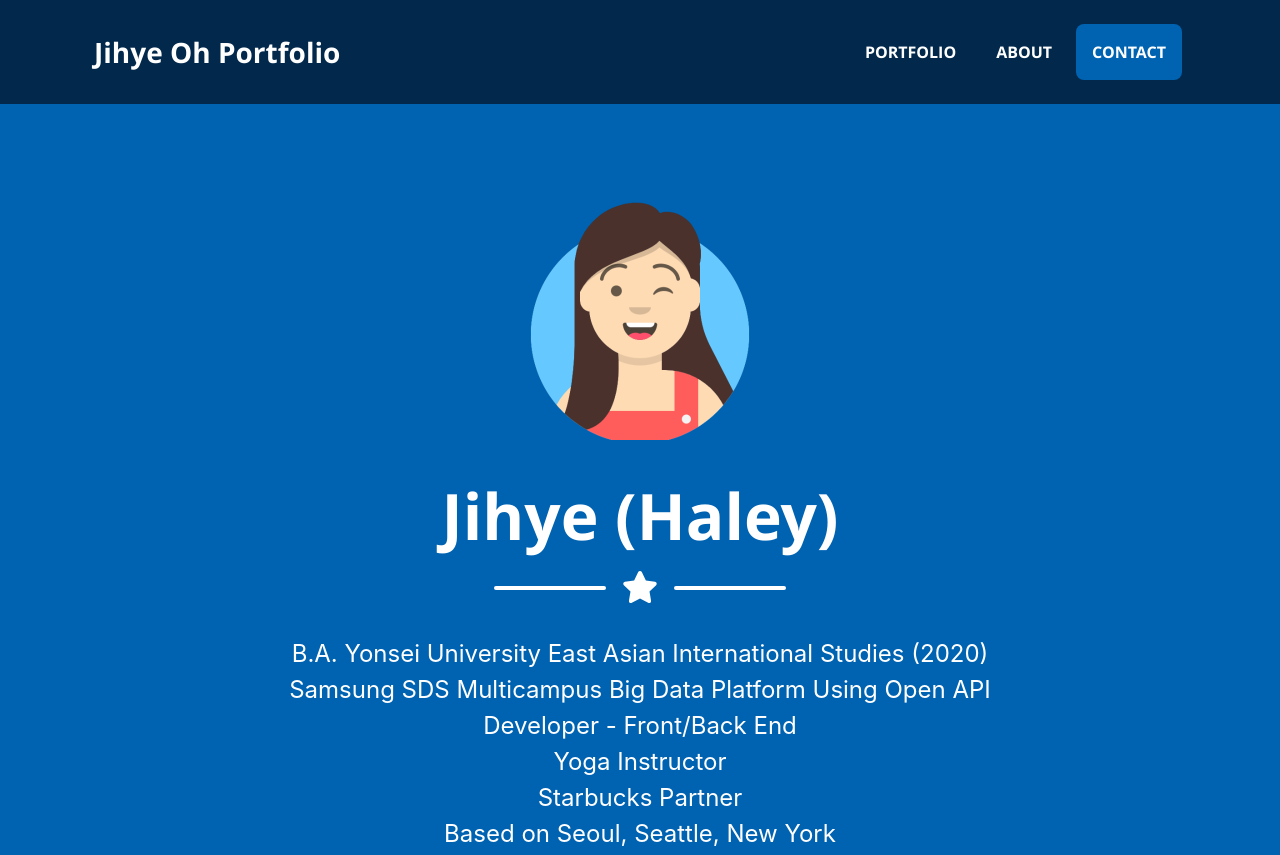
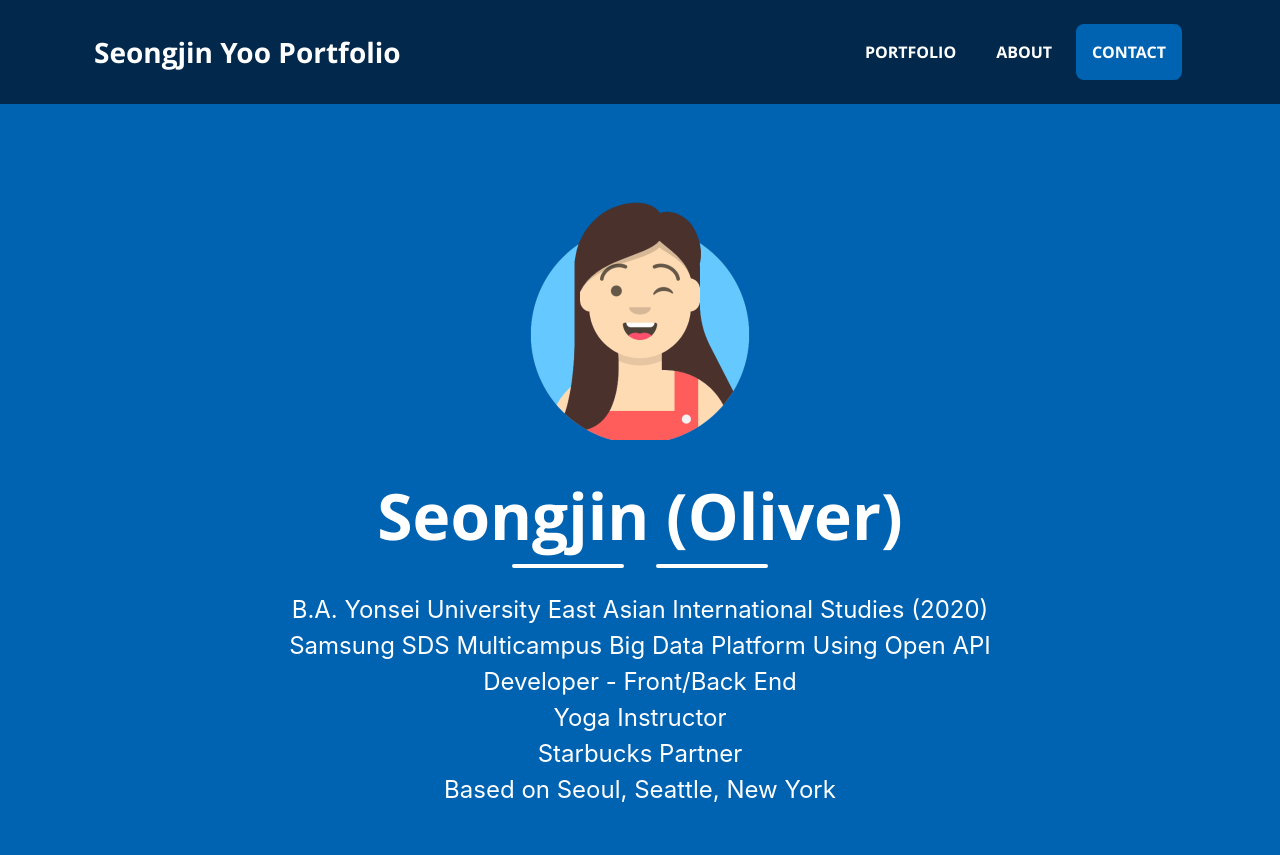
Before and after one commit to SeongjinOliver/SeongjinOliver.github.io, a plain HTML site: page index.html in a window 1280 px wide. Shown: the top 855 px of the page. Drawn offline with nearby package versions, Linux system fonts and the light colour scheme; a web font is replaced by a local one.

Commit message:
Modify Portfolio

```diff
--- a/index.html
+++ b/index.html
@@ -16,7 +16,7 @@
     </head>
     <body id="page-top">
         <nav class="navbar navbar-expand-lg bg-secondary fixed-top" id="mainNav">
-            <div class="container"><a class="navbar-brand js-scroll-trigger" href="#page-top">Jihye Oh Portfolio</a>
+            <div class="container"><a class="navbar-brand js-scroll-trigger" href="#page-top">Seongjin Yoo Portfolio</a>
                 <button class="navbar-toggler navbar-toggler-right font-weight-bold bg-primary text-white rounded" type="button" data-toggle="collapse" data-target="#navbarResponsive" aria-controls="navbarResponsive" aria-expanded="false" aria-label="Toggle navigation">Menu <i class="fas fa-bars"></i></button>
                 <div class="collapse navbar-collapse" id="navbarResponsive">
                     <ul class="navbar-nav ml-auto">
@@ -34,11 +34,11 @@
             <div class="container d-flex align-items-center flex-column">
                 <!-- Masthead Avatar Image--><img class="masthead-avatar mb-5" src="assets/img/mainimg.png" alt="">
                 <!-- Masthead Heading-->
-                <h1 class="masthead-heading mb-0">Jihye (Haley)</h1>
+                <h1 class="masthead-heading mb-0">Seongjin (Oliver)</h1>
                 <!-- Icon Divider-->
                 <div class="divider-custom divider-light">
                     <div class="divider-custom-line"></div>
-                    <div class="divider-custom-icon"><i class="fas fa-star"></i></div>
+
                     <div class="divider-custom-line"></div>
                 </div>
                 <!-- Masthead Subheading-->
@@ -124,7 +124,7 @@ Based on Seoul, Seattle, New York</p>
                                     <!-- Portfolio Modal - Title-->
                                     <h2 class="portfolio-modal-title text-black mb-0">Git Hub</h2><br>
                                     <!-- Icon Divider-->
-                                    <a href="https://github.com/JihyeHaley"><img src="assets/img/gitpng.png" style="width:150px"alt="Git hub"/></a>
+                                    <a href="https://github.com/SeongjinOliver"><img src="assets/img/gitpng.png" style="width:150px"alt="Git hub"/></a>
                                     <!-- Portfolio Modal - Image-->
                                     <h1>Click the photo to look around<h1><h1 class="font-italic">"Jihye's Github"</h1><br>
 
```
